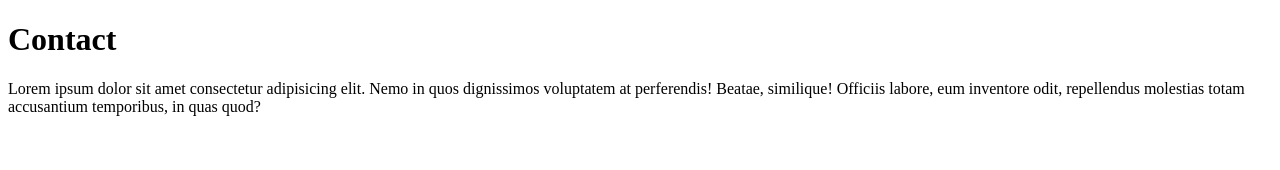
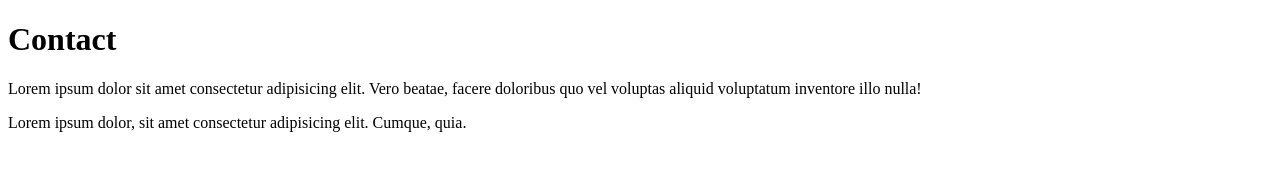
Before and after one commit to ManonTgr/git_branch, a plain HTML site: page contact.html in a window 1280 px wide. Drawn offline with Linux system fonts and the light colour scheme.

Commit message:
Amélioration de la page contact
Modif et ajout de texte

```diff
--- a/contact.html
+++ b/contact.html
@@ -8,6 +8,7 @@
 </head>
 <body>
     <h1>Contact</h1>
-    <p>Lorem ipsum dolor sit amet consectetur adipisicing elit. Nemo in quos dignissimos voluptatem at perferendis! Beatae, similique! Officiis labore, eum inventore odit, repellendus molestias totam accusantium temporibus, in quas quod?</p>
+    <p>Lorem ipsum dolor sit amet consectetur adipisicing elit. Vero beatae, facere doloribus quo vel voluptas aliquid voluptatum inventore illo nulla!</p>
+    <p>Lorem ipsum dolor, sit amet consectetur adipisicing elit. Cumque, quia.</p>
 </body>
 </html>
```
